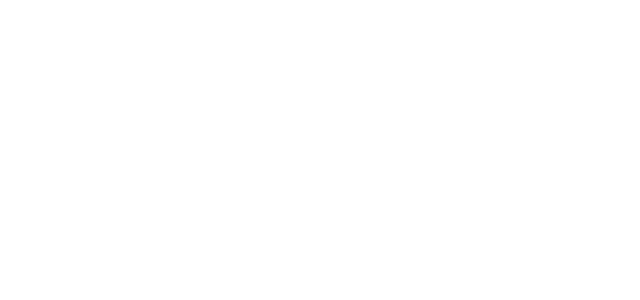
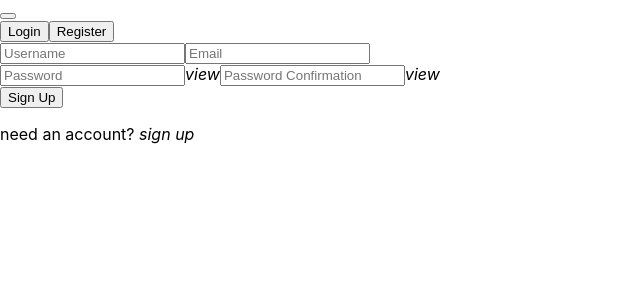
Before and after one commit to londonrosemary/playground-plays-frontend, a React (Create React App) app: page /register in a window 1280 px wide. Before the commit this address had no page. Shown: the top 300 px of the page, without its empty margins (0-640 px from the left). Built offline with nearby package versions, Linux system fonts and the light colour scheme.

Commit message:
Updated framework to support login/register. Need to correct routing and make it fully functional.

```diff
--- a/src/App.js
+++ b/src/App.js
@@ -1,5 +1,7 @@
 import React from 'react';
 import { useState } from 'react';
+import AppRoutes from './Routes.js';
+import AppHeader from './Components/AppHeader/AppHeader.js';
 
 import AuthenticatedApp from "./AuthenticatedApp.js"
 import UnauthenticatedApp from './UnauthenticatedApp';
@@ -16,19 +18,42 @@ function App() {
 // did this work?
 const [isLoggedIn, setIsLoggedIn] = useState(!!localStorage.getItem("user"))
 
-if (isLoggedIn === false) {
-  return(
-    <Routes>
-      <Route exact path="/" element={<UnauthenticatedApp />}/>
-    </Routes>
-  )}
-else {
-  return(
-    <Route>
-      <Route exact path="/" element={<AuthenticatedApp />}/>
-    </Route>
-  )}
+// if (isLoggedIn === false) {
+//   return(
+//     <Routes>
+//       <Route exact path="/" element={<UnauthenticatedApp />}/>
+//     </Routes>
+//   )}
+// else {
+//   return(
+//     <Route>
+//       <Route exact path="/" element={<AuthenticatedApp />}/>
+//     </Route>
+//   )}
+
+  return (
+    // <Layout>
+   <div>
+
+  {/* <Row gutter={[0, 32]}> */}
+        {/* <Col span={24}> */}
+          {/* <Header> */}
+            <AppHeader />
+          {/* </Header> */}
+        {/* </Col> */}
+        {/* <Col span={22} offset={1}> */}
+          {/* <Content> */}
+            <AppRoutes />
+          {/* </Content> */}
+        {/* </Col> */}
+      {/* </Row> */}
+    {/* </Layout> */}
+    </div>
+  );
 }
 
 
+
+
+
 export default App;
--- a/src/AuthenticatedApp.js
+++ b/src/AuthenticatedApp.js
@@ -23,7 +23,7 @@ const AuthenticatedApp = () => {
       {/* Need the Routes indicator inside main App to allow all routes to work */}
       <Routes>
         {/* Route requires a path and an element. Path is for the URL. Element is for the component being rendered */}
-          <Route exact path="/" element={<Calendar/>} />
+          <Route exact path="/home" element={<Calendar/>} />
           <Route exact path='/plays' element={<Plays setPlay={setPlay} />}/>
           <Route exact path={`/plays/${play.id}`} element={<PlayDetails play={play}/>}/>
           <Route exact path={'/monologues'} element={<Monologues setMonologue={setMonologue}/>} />
--- /dev/null
+++ b/src/Components/AppHeader/AppHeader.js
@@ -0,0 +1,53 @@
+import React from "react";
+import { useNavigate } from "react-router-dom";
+import { useAuthContext } from "../../Context/AuthContext";
+import { removeToken } from "../../helpers";
+
+const AppHeader = () => {
+  const { user } = useAuthContext();
+  const navigate = useNavigate();
+
+  const handleLogout = () => {
+    removeToken();
+    navigate("/signin", { replace: true });
+  };
+
+  return (
+    <div className="header_space">
+      <button className="header_space_brand" href="/home" type="link">
+
+      </button>
+      <div className="auth_buttons">
+        {user ? (
+          <>
+            <div>
+                Header
+            </div>
+            <button
+              className="auth_button_signUp"
+              type="primary"
+              onClick={handleLogout}
+            >
+              Logout
+            </button>
+          </>
+        ) : (
+          <>
+            <button className="auth_button_login" href="/login" type="link">
+              Login
+            </button>
+            <button
+              className="auth_button_signUp"
+              href="/register"
+              type="primary"
+            >
+              Register
+            </button>
+          </>
+        )}
+      </div>
+    </div>
+  );
+};
+
+export default AppHeader;
--- /dev/null
+++ b/src/Components/AuthProvider/AuthProvider.js
@@ -0,0 +1,49 @@
+import React, { useState } from "react";
+import { AuthContext } from "../../Context/AuthContext";
+import { API, BEARER } from "../../constant";
+import { useEffect } from "react";
+import { getToken } from "../../helpers";
+
+const AuthProvider = ({ children }) => {
+  const [userData, setUserData] = useState();
+  const [isLoading, setIsLoading] = useState(false);
+
+  const authToken = getToken();
+
+  const fetchLoggedInUser = async (token) => {
+    setIsLoading(true);
+    try {
+      const response = await fetch(`${API}/users/me`, {
+        headers: { Authorization: `${BEARER} ${token}` },
+      });
+      const data = await response.json();
+
+      setUserData(data);
+    } catch (error) {
+      console.error(error);
+      console.error("Error While Getting Logged In User Details");
+    } finally {
+      setIsLoading(false);
+    }
+  };
+
+  const handleUser = (user) => {
+    setUserData(user);
+  };
+
+  useEffect(() => {
+    if (authToken) {
+      fetchLoggedInUser(authToken);
+    }
+  }, [authToken]);
+
+  return (
+    <AuthContext.Provider
+      value={{ user: userData, setUser: handleUser, isLoading }}
+    >
+      {children}
+    </AuthContext.Provider>
+  );
+};
+
+export default AuthProvider;
--- a/src/Components/Login/Login.js
+++ b/src/Components/Login/Login.js
@@ -1,47 +1,88 @@
-import React, {useState} from 'react';
+import React, { Fragment, useState } from 'react';
+import { Link } from 'react-router-dom';
 import { useNavigate } from 'react-router-dom';
-
+import { useAuthContext } from '../../Context/AuthContext';
+import { API } from '../../constant';
+import { setToken } from '../../helpers';
 
 function Login({isRegistered, switchMode}){
     const [username, setUsername] = useState("")
     const [password, setPassword] = useState("")
     const [passwordShown, setPasswordShown] = useState(false)
+    const { setUser } = useAuthContext();
+    const [isLoading, setIsLoading] = useState(false);
+    const [error, setError] = useState("");
 
     let navigate = useNavigate();
-
 
     function togglePasswordVisiblity(){
         setPasswordShown(passwordShown ? false : true);
     };
 
-    function handleSubmitSignIn(e){
-        e.preventDefault();
-        // console.log("Signing in...")
-        fetch("http://localhost:1337/api/users", {
+    const onFinish = async (values) => {
+        setIsLoading(true);
+        try {
+          const value = {
+            identifier: values.email,
+            password: values.password,
+          };
+          const response = await fetch(`${API}/auth/local`, {
             method: "POST",
             headers: {
-            "Content-Type": "application/json",
+              "Content-Type": "application/json",
             },
-            body: JSON.stringify({ username, password }),
-        }).then((res) => {
-            if (res.ok) {
-            res.json().then((user) => {
-                localStorage.setItem("user", user.id);
-                navigate("home")
-                window.location.reload();
-            });
-            } else {
-            res.json().then((errors) => {
-                console.error(errors);
-                alert("Invalid Credentials");
-            });
-            }
-        });
-    }
+            body: JSON.stringify(value),
+          });
+          const data = await response.json();
+          if (data?.error) {
+            throw data?.error;
+          } else {
+            // set the token
+            setToken(data.jwt);
+
+            // set the user
+            setUser(data.user);
+
+            console.success(`Welcome back ${data.user.username}!`);
+
+            navigate("/profile", { replace: true });
+          }
+        } catch (error) {
+          console.error(error);
+          setError(error?.message ?? "Something went wrong!");
+        } finally {
+          setIsLoading(false);
+        }
+      };
+
+    // function handleSubmitSignIn(e){
+    //     e.preventDefault();
+    //     // console.log("Signing in...")
+    //     fetch("http://localhost:1337/api/users", {
+    //         method: "GET",
+    //         headers: {
+    //         "Content-Type": "application/json",
+    //         },
+    //         body: JSON.stringify({ username, password }),
+    //     }).then((res) => {
+    //         if (res.ok) {
+    //         res.json().then((user) => {
+    //             localStorage.setItem("user", user.id);
+    //             navigate("home")
+    //             window.location.reload();
+    //         });
+    //         } else {
+    //         res.json().then((errors) => {
+    //             console.error(errors);
+    //             alert("Invalid Credentials");
+    //         });
+    //         }
+    //     });
+    // }
 
     return(
         <div className="formContainer">
-            <form className="loginForm" id="loginForm" onSubmit={handleSubmitSignIn}>
+            <form className="loginForm" id="loginForm" onSubmit={onFinish}>
             <div className='nonPwInput'>
                 <input
                     className="username"
--- a/src/Components/Register/Register.js
+++ b/src/Components/Register/Register.js
@@ -1,5 +1,8 @@
-import React, {useState} from "react";
-import {useNavigate} from 'react-router-dom'
+import React, { useState } from "react";
+import { useNavigate } from 'react-router-dom'
+import { useAuthContext } from "../../Context/AuthContext";
+import { API } from "../../constant";
+import { setToken } from "../../helpers";
 
 function Register({isRegistered, switchMode}){
     const [username, setUsername] = useState("")
@@ -8,6 +11,9 @@ function Register({isRegistered, switchMode}){
     const [password_confirmation, setPassword_Confirmation] = useState("")
     const [passwordShown, setPasswordShown] = useState(false)
     const [confPasswordShown, setConfPasswordShown] = useState(false)
+    const { setUser } = useAuthContext();
+    const [isLoading, setIsLoading] = useState(false);
+    const [error, setError] = useState("");
 
     let navigate = useNavigate();
 
@@ -19,34 +25,66 @@ function Register({isRegistered, switchMode}){
         setConfPasswordShown(confPasswordShown ? false : true);
     };
 
-    function handleSignupSubmit(e){
-        e.preventDefault()
-        // console.log("Creating account...")
-        if (password === password_confirmation){
-            fetch("http://localhost:1337/api/users", {
-                method: "POST",
-                headers: { 'Content-Type': "application/json" },
-                body: JSON.stringify({username, email, password, password_confirmation})
-            })
-                .then(resp => resp.json())
-                .then(user => {
-                // console.log('Success:', user)
-                localStorage.setItem("user", user.id);
-                localStorage.setItem("bearerToken", )
-                navigate("home")
-                window.location.reload();
-                })
-                .catch(error => console.log('Error:', error))
+    // function handleSignupSubmit(e){
+    //     e.preventDefault()
+    //     // console.log("Creating account...")
+    //     if (password === password_confirmation){
+    //         fetch("http://localhost:1337/api/users", {
+    //             method: "POST",
+    //             headers: { 'Content-Type': "application/json" },
+    //             body: JSON.stringify({username, email, password, password_confirmation})
+    //         })
+    //             .then(resp => resp.json())
+    //             .then(user => {
+    //             // console.log('Success:', user)
+    //             localStorage.setItem("user", user.id);
+    //             localStorage.setItem("bearerToken", )
+    //             navigate("home")
+    //             window.location.reload();
+    //             })
+    //             .catch(error => console.log('Error:', error))
+    //     }
+    //     else {
+    //         alert('passwords must match')
+    //     }
+    //
+    // }
+    const onFinish = async (values) => {
+        setIsLoading(true);
+        try {
+          const response = await fetch(`${API}/auth/local/register`, {
+            method: "POST",
+            headers: {
+              "Content-Type": "application/json",
+            },
+            body: JSON.stringify(values),
+          });
+
+          const data = await response.json();
+          if (data?.error) {
+            throw data?.error;
+          } else {
+            // set the token
+            setToken(data.jwt);
+
+            // set the user
+            setUser(data.user);
+
+            console.success(`Welcome to Social Cards ${data.user.username}!`);
+
+            navigate("/profile", { replace: true });
+          }
+        } catch (error) {
+          console.error(error);
+          setError(error?.message ?? "Something went wrong!");
+        } finally {
+          setIsLoading(false);
         }
-        else {
-            alert('passwords must match')
-        }
-
-    }
+      };
 
     return(
         <div className='formContainer'>
-            <form className='LogoutForm' onSubmit={e => handleSignupSubmit(e)}>
+            <form className='LogoutForm' onSubmit={e => onFinish(e)}>
                 <div className='nonPwInput'>
                     <input
                         placeholder="Username"
--- /dev/null
+++ b/src/Context/AuthContext.js
@@ -0,0 +1,9 @@
+import { createContext, useContext } from "react";
+
+export const AuthContext = createContext({
+  user: undefined,
+  isLoading: false,
+  setUser: () => {},
+});
+
+export const useAuthContext = () => useContext(AuthContext);
--- /dev/null
+++ b/src/Routes.js
@@ -0,0 +1,22 @@
+import React from "react";
+import { Routes, Route, Navigate } from "react-router";
+import { getToken } from "./helpers";
+import Login from "./Components/Login/Login";
+import Register from "./Components/Register/Register";
+import AuthenticatedApp from "./AuthenticatedApp"
+import Calendar from "./Components/Calendar/Calendar";
+
+const AppRoutes = () => {
+    return (
+      <Routes>
+        <Route path="/login" element={<Login />} />
+        <Route path="/register" element={<Register />} />
+        <Route
+          path="/"
+          element={getToken() ? <Calendar/> : <Navigate to="/login" />}
+        />
+      </Routes>
+    );
+  };
+
+  export default AppRoutes;
--- /dev/null
+++ b/src/constant.js
@@ -0,0 +1,3 @@
+export const API = "http://localhost:1337/api";
+export const AUTH_TOKEN = "authToken";
+export const BEARER = "Bearer";
--- /dev/null
+++ b/src/helpers.js
@@ -0,0 +1,15 @@
+import { AUTH_TOKEN } from "./constant";
+
+export const getToken = () => {
+    return localStorage.getItem(AUTH_TOKEN);
+};
+
+export const setToken = (token) => {
+    if (token) {
+    localStorage.setItem(AUTH_TOKEN, token);
+    }
+};
+
+export const removeToken = () => {
+    localStorage.removeItem(AUTH_TOKEN);
+};
--- a/src/index.js
+++ b/src/index.js
@@ -2,19 +2,30 @@ import React from 'react';
 import ReactDOM from 'react-dom/client';
 import './index.css';
 import App from './App';
+import AuthProvider from './Components/AuthProvider/AuthProvider';
 import reportWebVitals from './reportWebVitals';
 import {BrowserRouter} from 'react-router-dom'
 
-const root = ReactDOM.createRoot(document.getElementById('root'));
-root.render(
-  // Include BrowserRouter in root!!
-    <BrowserRouter>
+// const root = ReactDOM.createRoot(document.getElementById('root'));
+// root.render(
+//   // Include BrowserRouter in root!!
+//     <BrowserRouter>
+//       <React.StrictMode>
+//       <App />
+//   </React.StrictMode>
+//     </BrowserRouter>
+// );
+
+const root = ReactDOM.createRoot(document.getElementById("root"));
+    root.render(
       <React.StrictMode>
-      <App />
-  </React.StrictMode>
-    </BrowserRouter>
-);
-
+        <AuthProvider>
+          <BrowserRouter>
+            <App />
+          </BrowserRouter>
+        </AuthProvider>
+      </React.StrictMode>
+    );
 // If you want to start measuring performance in your app, pass a function
 // to log results (for example: reportWebVitals(console.log))
 // or send to an analytics endpoint. Learn more: https://bit.ly/CRA-vitals
```
